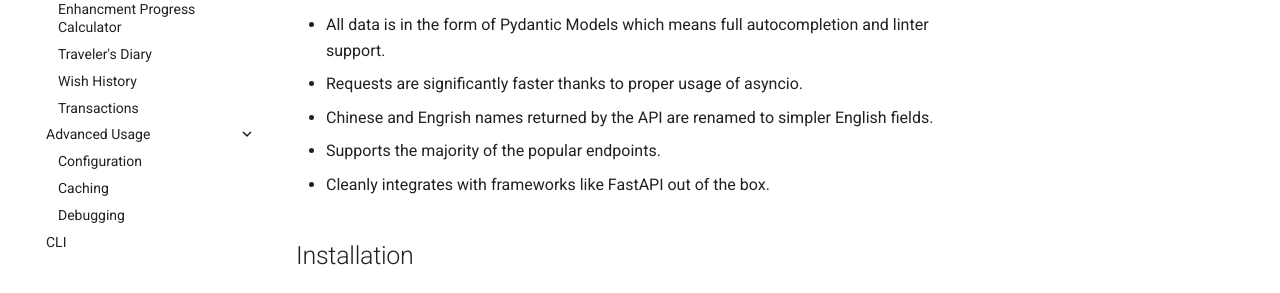
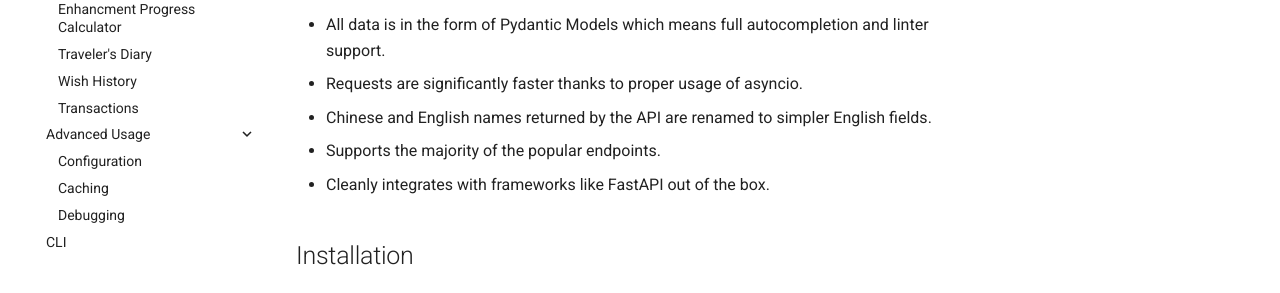
Before and after one commit to thesadru/genshin.py, an MkDocs documentation site: the page built from docs/index.md, in a window 1280 px wide and 900 px high. Shown: the part 318-611 px from the top of the window. Built offline with MkDocs 1.6.1 and Material for MkDocs 9.7.7, drawn with Linux system fonts in a browser that asks for light colours; comment, search, counter and statistics services are not loaded.

Commit message:
Fix typo

```diff
--- a/docs/index.md
+++ b/docs/index.md
@@ -8,7 +8,7 @@ Key features:
 
 - All data is in the form of Pydantic Models which means full autocompletion and linter support.
 - Requests are significantly faster thanks to proper usage of asyncio.
-- Chinese and Engrish names returned by the API are renamed to simpler English fields.
+- Chinese and English names returned by the API are renamed to simpler English fields.
 - Supports the majority of the popular endpoints.
 - Cleanly integrates with frameworks like FastAPI out of the box.
 
```
